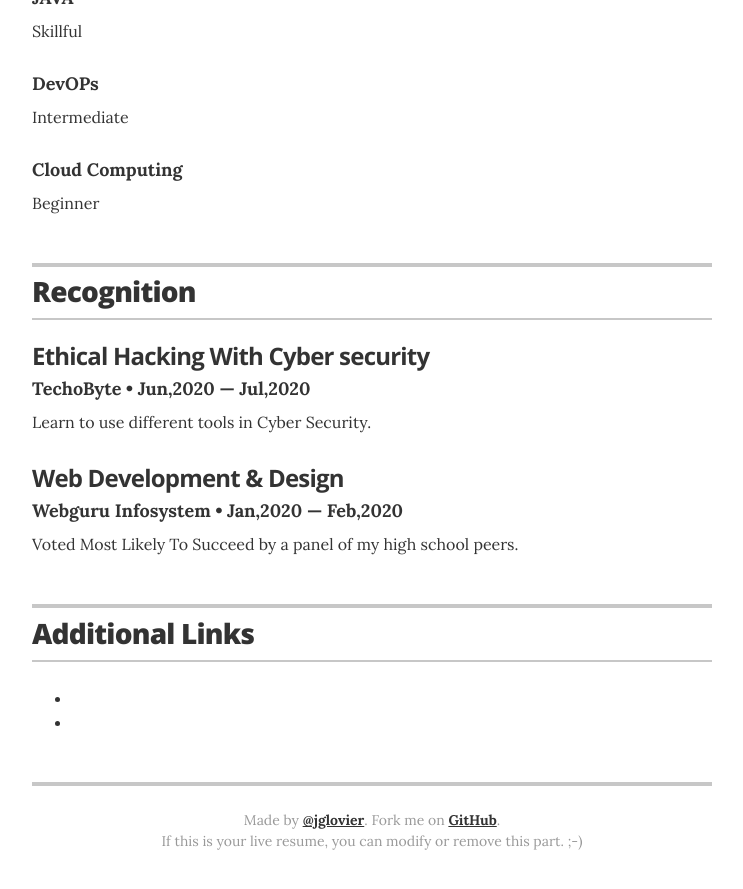
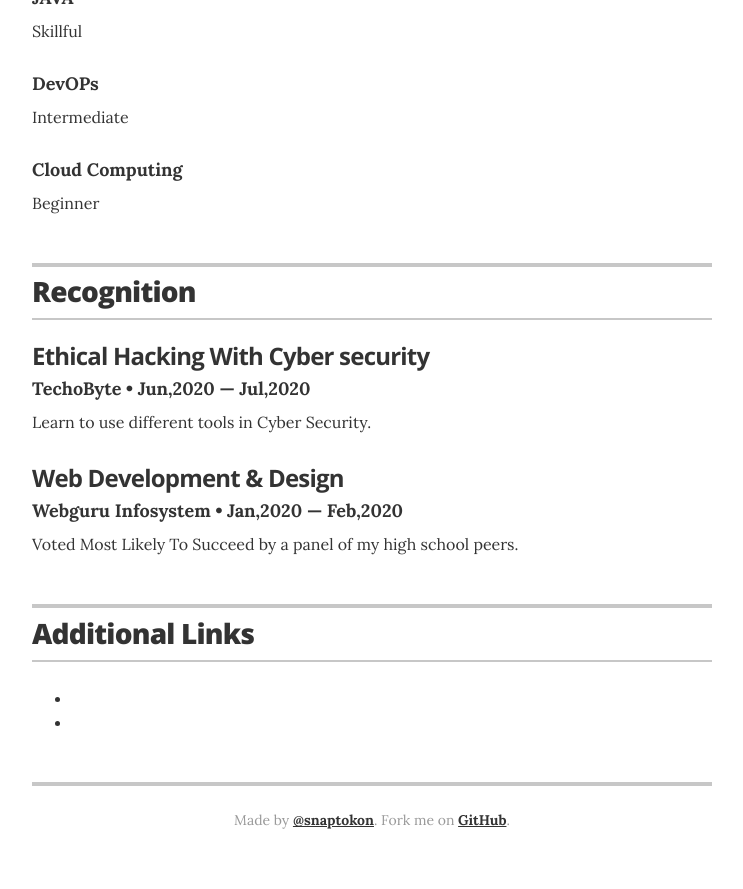
Before and after one commit to Souvik-Pramanik/resume, a Jekyll site: the page built from index.html, in a window 1280 px wide and 900 px high, scrolled down 1698 px. Shown: the top 889 px of the window, without its empty margins (268-1011 px from the left). Built offline with Jekyll 4.4.1, drawn with Linux system fonts in a browser that asks for light colours.

Commit message:
Update resume.html

```diff
--- a/_layouts/resume.html
+++ b/_layouts/resume.html
@@ -155,15 +155,15 @@
       <!-- end Recognition -->
       {% endif %}
 
-      {% if site.resume_section_associations %}
-      <!-- begin Associations -->
+      {% if site.resume_section_Certifaction %}
+      <!-- begin association -->
       <section class="content-section">
 
         <header class="section-header">
-          <h2>Awards</h2>
+          <h2>Certification</h2>
         </header>
 
-        {% for association in site.data.associations %}
+        {% for association in site.data.association %}
         <div class="resume-item" itemscope itemprop="memberOf" itemtype="http://schema.org/Organization">
           <h3 class="resume-item-title" itemprop="name">{% if association.url %}<a href="{{ association.url }}">{{ association.organization }}</a>{% else %}{{ association.organization }}{% endif %}</h3>
           <h4 class="resume-item-details" itemprop="description">{{ association.role }} &bull; {{ association.year }}</h4>
@@ -172,7 +172,7 @@
         {% endfor %}
 
       </section>
-      <!-- end Associations -->
+      <!-- end association -->
       {% endif %}
 
       {% if site.resume_section_interests %}
@@ -232,8 +232,7 @@
       {% endif %}
 
       <footer class="page-footer">
-        <p class="footer-line">Made by <a href="http://twitter.com/jglovier">@jglovier</a>. Fork me on <a href="https://github.com/jglovier/resume-template">GitHub</a>.</p>
-        <p class="footer-line">If this is your live resume, you can modify or remove this part. ;-)</p>
+        <p class="footer-line">Made by <a href="http://twitter.com/snaptokon">@snaptokon</a>. Fork me on <a href="https://github.com/souvik-pramanik/resume">GitHub</a>.</p>
       </footer>
 
     </div>
```
